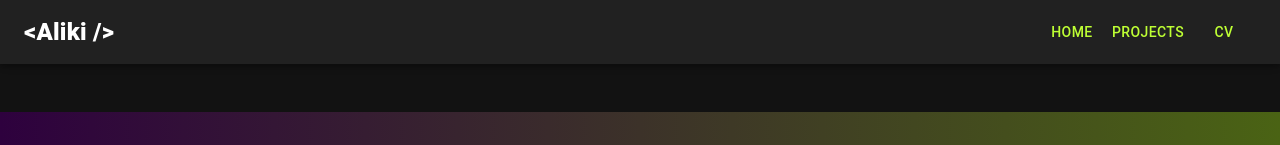
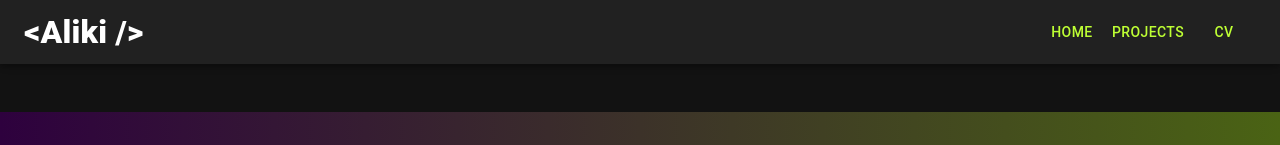
Before and after one commit to AlikiKap/portfolio_website, a React (Create React App) app: page / in a window 1280 px wide. Shown: the top 145 px of the page. Built offline with nearby package versions, Linux system fonts and the light colour scheme.

Commit message:
Changed logo styles

```diff
--- a/src/components/DrawerAppBar.tsx
+++ b/src/components/DrawerAppBar.tsx
@@ -8,11 +8,7 @@ import Typography from '@mui/material/Typography';
 import Button from '@mui/material/Button';
 
 function DrawerAppBar() {
-  const logoStyle = {
-    background: `  background: linear-gradient(to right, #ff8a00 0%, #dd4c4f 100%);
-  -webkit-background-clip: text;
-  -webkit-text-fill-color: transparent;
-  display: inline-block;`}
+
   return (
     <Box sx={{ display: 'flex' }}>
       <CssBaseline />
@@ -24,9 +20,10 @@ function DrawerAppBar() {
             sx={{ flexGrow: 1, display: { xs: 'none', sm: 'block' } }}
             fontWeight='800'
             fontSize='24px'
-            style={logoStyle}
           >
-            &lt;Aliki &#47;&gt;
+            <Link to='/home' style={{ color: 'white', textDecoration: 'none', fontSize: '32px' }}>
+              &lt;Aliki &#47;&gt;
+            </Link>
           </Typography>
           <Box sx={{ display: { xs: 'none', sm: 'block' } }} >
             {['home', 'projects', 'cv'].map((item) => (
```
